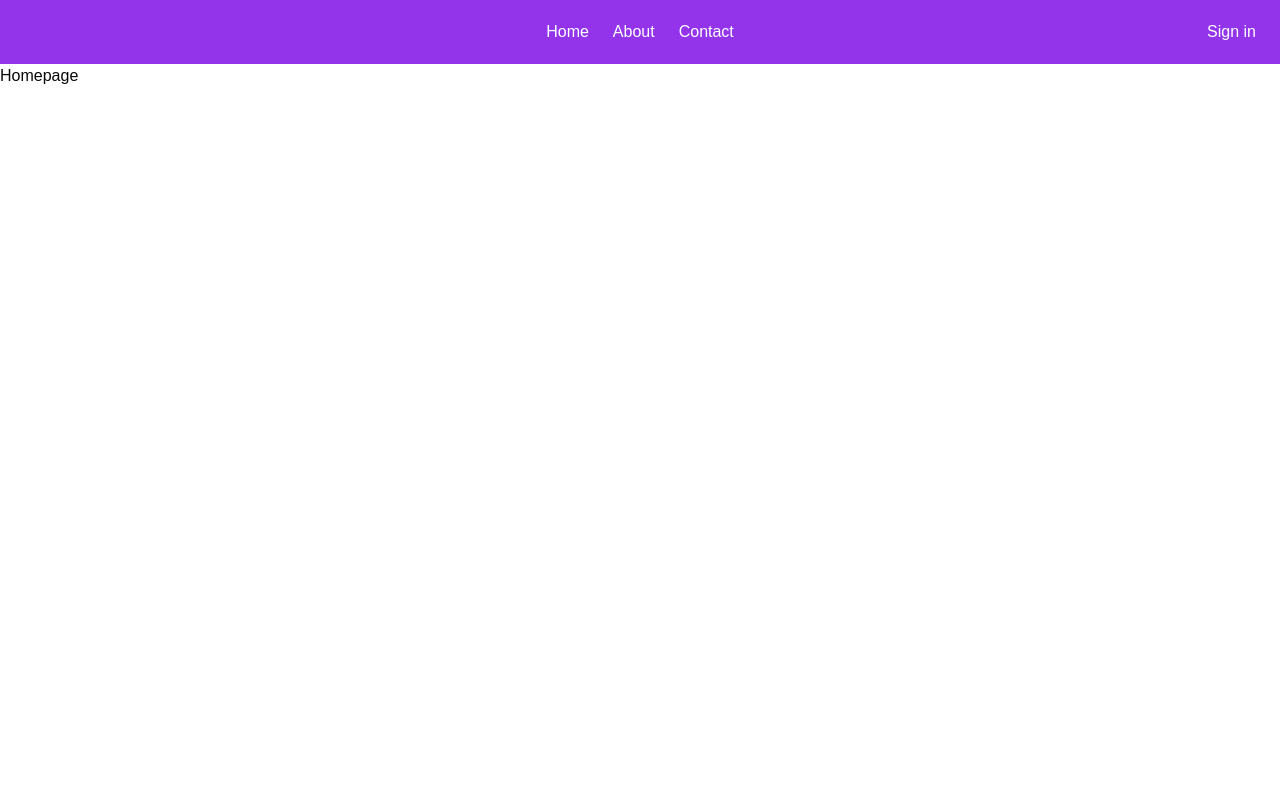
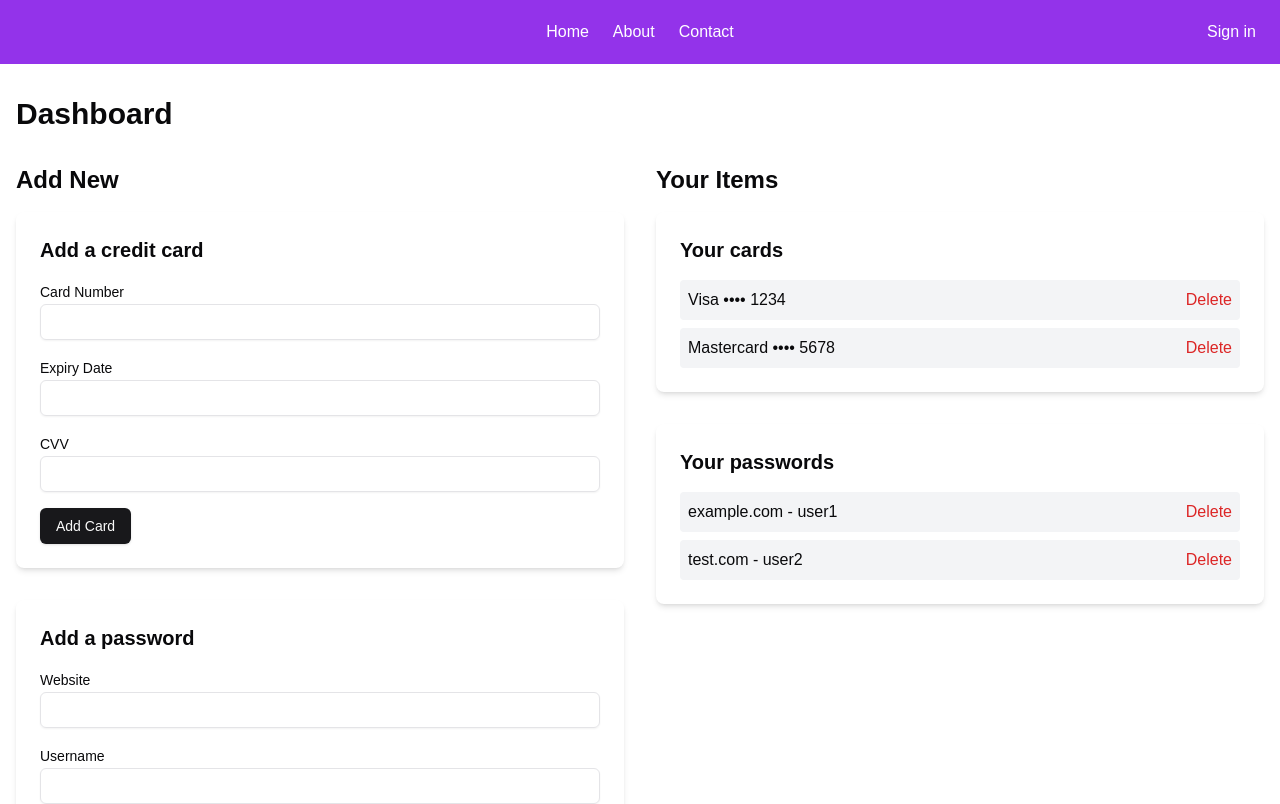
Before and after one commit to AThumar/password_manager, a Next.js app: page / in a window 1280 px wide. Shown: the top 804 px of the page. Built offline with nearby package versions, Linux system fonts and the light colour scheme; no server answers.

Commit message:
Add dashboard components for managing cards and passwords; update Navbar for user authentication

```diff
--- a/app/components/navbar.tsx
+++ b/app/components/navbar.tsx
@@ -1,5 +1,5 @@
-import { Button } from "@/components/ui/button";
-import { SignInButton } from "@clerk/nextjs";
+//import { Button } from "@/components/ui/button";
+import { SignedIn, SignedOut, SignInButton, UserButton } from "@clerk/nextjs";
 import React from "react";
 
 const Navbar = () => {
@@ -14,9 +14,12 @@ const Navbar = () => {
       </ul>
 
       <div className="w-1/3 flex justify-end">
-        <Button asChild variant={"secondary"}>
+        <SignedOut>
           <SignInButton />
-        </Button>
+        </SignedOut>
+        <SignedIn>
+          <UserButton />
+        </SignedIn>
       </div>
     </nav>
   );
--- a/app/page.tsx
+++ b/app/page.tsx
@@ -1,3 +1,40 @@
+import AddCard from "@/components/AddCard"
+import AddPassword from "@/components/AddPassword"
+import YourCards from "@/components/YourCards"
+import YourPasswords from "@/components/YourPasswords"
+
 export default function Home() {
-  return <div>Homepage</div>;
+  return (
+    <main className="container mx-auto px-4 py-8">
+      <h1 className="text-3xl font-bold mb-8">Dashboard</h1>
+      <div className="grid grid-cols-1 md:grid-cols-2 gap-8">
+        <section>
+          <h2 className="text-2xl font-semibold mb-4">Add New</h2>
+          <div className="space-y-8">
+            <div className="bg-white p-6 rounded-lg shadow-md">
+              <h3 className="text-xl font-semibold mb-4">Add a credit card</h3>
+              <AddCard />
+            </div>
+            <div className="bg-white p-6 rounded-lg shadow-md">
+              <h3 className="text-xl font-semibold mb-4">Add a password</h3>
+              <AddPassword />
+            </div>
+          </div>
+        </section>
+        <section>
+          <h2 className="text-2xl font-semibold mb-4">Your Items</h2>
+          <div className="space-y-8">
+            <div className="bg-white p-6 rounded-lg shadow-md">
+              <h3 className="text-xl font-semibold mb-4">Your cards</h3>
+              <YourCards />
+            </div>
+            <div className="bg-white p-6 rounded-lg shadow-md">
+              <h3 className="text-xl font-semibold mb-4">Your passwords</h3>
+              <YourPasswords />
+            </div>
+          </div>
+        </section>
+      </div>
+    </main>
+  )
 }
--- /dev/null
+++ b/components/AddCard.tsx
@@ -0,0 +1,54 @@
+"use client"
+
+import type React from "react"
+
+import { useState } from "react"
+import { Button } from "@/components/ui/button"
+import { Input } from "@/components/ui/input"
+import { Label } from "@/components/ui/label"
+
+export default function AddCard() {
+  const [cardNumber, setCardNumber] = useState("")
+  const [expiryDate, setExpiryDate] = useState("")
+  const [cvv, setCvv] = useState("")
+
+  const handleSubmit = (e: React.FormEvent) => {
+    e.preventDefault()
+    // Add logic to save the card
+    console.log("Card added:", { cardNumber, expiryDate, cvv })
+    // Reset form
+    setCardNumber("")
+    setExpiryDate("")
+    setCvv("")
+  }
+
+  return (
+    <form onSubmit={handleSubmit} className="space-y-4">
+      <div>
+        <Label htmlFor="cardNumber">Card Number</Label>
+        <Input
+          id="cardNumber"
+          type="text"
+          value={cardNumber}
+          onChange={(e) => setCardNumber(e.target.value)}
+          required
+        />
+      </div>
+      <div>
+        <Label htmlFor="expiryDate">Expiry Date</Label>
+        <Input
+          id="expiryDate"
+          type="text"
+          value={expiryDate}
+          onChange={(e) => setExpiryDate(e.target.value)}
+          required
+        />
+      </div>
+      <div>
+        <Label htmlFor="cvv">CVV</Label>
+        <Input id="cvv" type="text" value={cvv} onChange={(e) => setCvv(e.target.value)} required />
+      </div>
+      <Button type="submit">Add Card</Button>
+    </form>
+  )
+}
--- /dev/null
+++ b/components/AddPassword.tsx
@@ -0,0 +1,42 @@
+"use client"
+
+import type React from "react"
+
+import { useState } from "react"
+import { Button } from "@/components/ui/button"
+import { Input } from "@/components/ui/input"
+import { Label } from "@/components/ui/label"
+
+export default function AddPassword() {
+  const [website, setWebsite] = useState("")
+  const [username, setUsername] = useState("")
+  const [password, setPassword] = useState("")
+
+  const handleSubmit = (e: React.FormEvent) => {
+    e.preventDefault()
+    // Add logic to save the password
+    console.log("Password added:", { website, username, password })
+    // Reset form
+    setWebsite("")
+    setUsername("")
+    setPassword("")
+  }
+
+  return (
+    <form onSubmit={handleSubmit} className="space-y-4">
+      <div>
+        <Label htmlFor="website">Website</Label>
+        <Input id="website" type="text" value={website} onChange={(e) => setWebsite(e.target.value)} required />
+      </div>
+      <div>
+        <Label htmlFor="username">Username</Label>
+        <Input id="username" type="text" value={username} onChange={(e) => setUsername(e.target.value)} required />
+      </div>
+      <div>
+        <Label htmlFor="password">Password</Label>
+        <Input id="password" type="password" value={password} onChange={(e) => setPassword(e.target.value)} required />
+      </div>
+      <Button type="submit">Add Password</Button>
+    </form>
+  )
+}
--- /dev/null
+++ b/components/YourCards.tsx
@@ -0,0 +1,20 @@
+export default function YourCards() {
+  // This would typically fetch data from an API or database
+  const cards = [
+    { id: 1, last4: "1234", brand: "Visa" },
+    { id: 2, last4: "5678", brand: "Mastercard" },
+  ]
+
+  return (
+    <ul className="space-y-2">
+      {cards.map((card) => (
+        <li key={card.id} className="flex items-center justify-between p-2 bg-gray-100 rounded">
+          <span>
+            {card.brand} •••• {card.last4}
+          </span>
+          <button className="text-red-600 hover:text-red-800">Delete</button>
+        </li>
+      ))}
+    </ul>
+  )
+}
--- /dev/null
+++ b/components/YourPasswords.tsx
@@ -0,0 +1,20 @@
+export default function YourPasswords() {
+  // This would typically fetch data from an API or database
+  const passwords = [
+    { id: 1, website: "example.com", username: "user1" },
+    { id: 2, website: "test.com", username: "user2" },
+  ]
+
+  return (
+    <ul className="space-y-2">
+      {passwords.map((pw) => (
+        <li key={pw.id} className="flex items-center justify-between p-2 bg-gray-100 rounded">
+          <span>
+            {pw.website} - {pw.username}
+          </span>
+          <button className="text-red-600 hover:text-red-800">Delete</button>
+        </li>
+      ))}
+    </ul>
+  )
+}
--- /dev/null
+++ b/components/ui/input.tsx
@@ -0,0 +1,22 @@
+import * as React from "react"
+
+import { cn } from "@/lib/utils"
+
+const Input = React.forwardRef<HTMLInputElement, React.ComponentProps<"input">>(
+  ({ className, type, ...props }, ref) => {
+    return (
+      <input
+        type={type}
+        className={cn(
+          "flex h-9 w-full rounded-md border border-input bg-transparent px-3 py-1 text-base shadow-sm transition-colors file:border-0 file:bg-transparent file:text-sm file:font-medium file:text-foreground placeholder:text-muted-foreground focus-visible:outline-none focus-visible:ring-1 focus-visible:ring-ring disabled:cursor-not-allowed disabled:opacity-50 md:text-sm",
+          className
+        )}
+        ref={ref}
+        {...props}
+      />
+    )
+  }
+)
+Input.displayName = "Input"
+
+export { Input }
--- /dev/null
+++ b/components/ui/label.tsx
@@ -0,0 +1,26 @@
+"use client"
+
+import * as React from "react"
+import * as LabelPrimitive from "@radix-ui/react-label"
+import { cva, type VariantProps } from "class-variance-authority"
+
+import { cn } from "@/lib/utils"
+
+const labelVariants = cva(
+  "text-sm font-medium leading-none peer-disabled:cursor-not-allowed peer-disabled:opacity-70"
+)
+
+const Label = React.forwardRef<
+  React.ElementRef<typeof LabelPrimitive.Root>,
+  React.ComponentPropsWithoutRef<typeof LabelPrimitive.Root> &
+    VariantProps<typeof labelVariants>
+>(({ className, ...props }, ref) => (
+  <LabelPrimitive.Root
+    ref={ref}
+    className={cn(labelVariants(), className)}
+    {...props}
+  />
+))
+Label.displayName = LabelPrimitive.Root.displayName
+
+export { Label }
--- a/package.json
+++ b/package.json
@@ -10,6 +10,7 @@
   },
   "dependencies": {
     "@clerk/nextjs": "^6.12.0",
+    "@radix-ui/react-label": "^2.1.2",
     "@radix-ui/react-slot": "^1.1.2",
     "class-variance-authority": "^0.7.1",
     "clsx": "^2.1.1",
```
Also changed, not shown: 1 other file (tests, documents, lock files or other folders).
